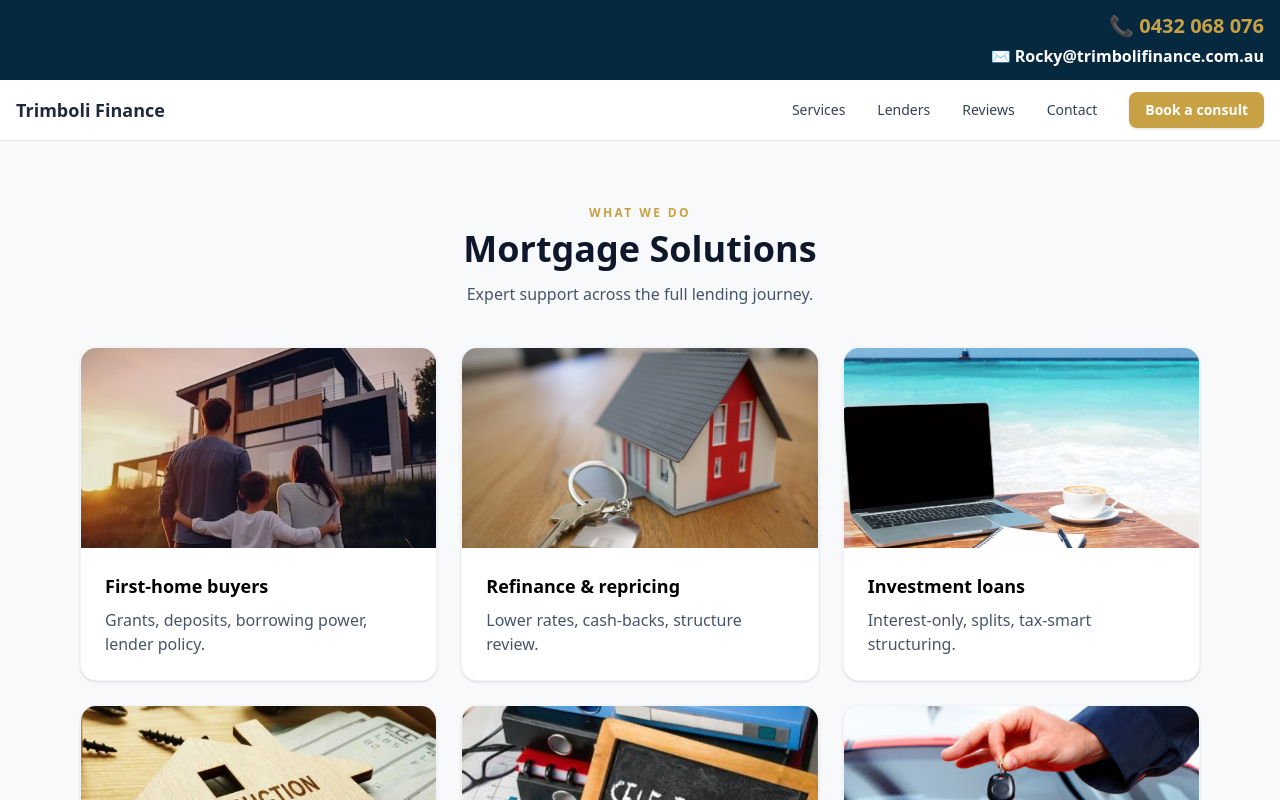
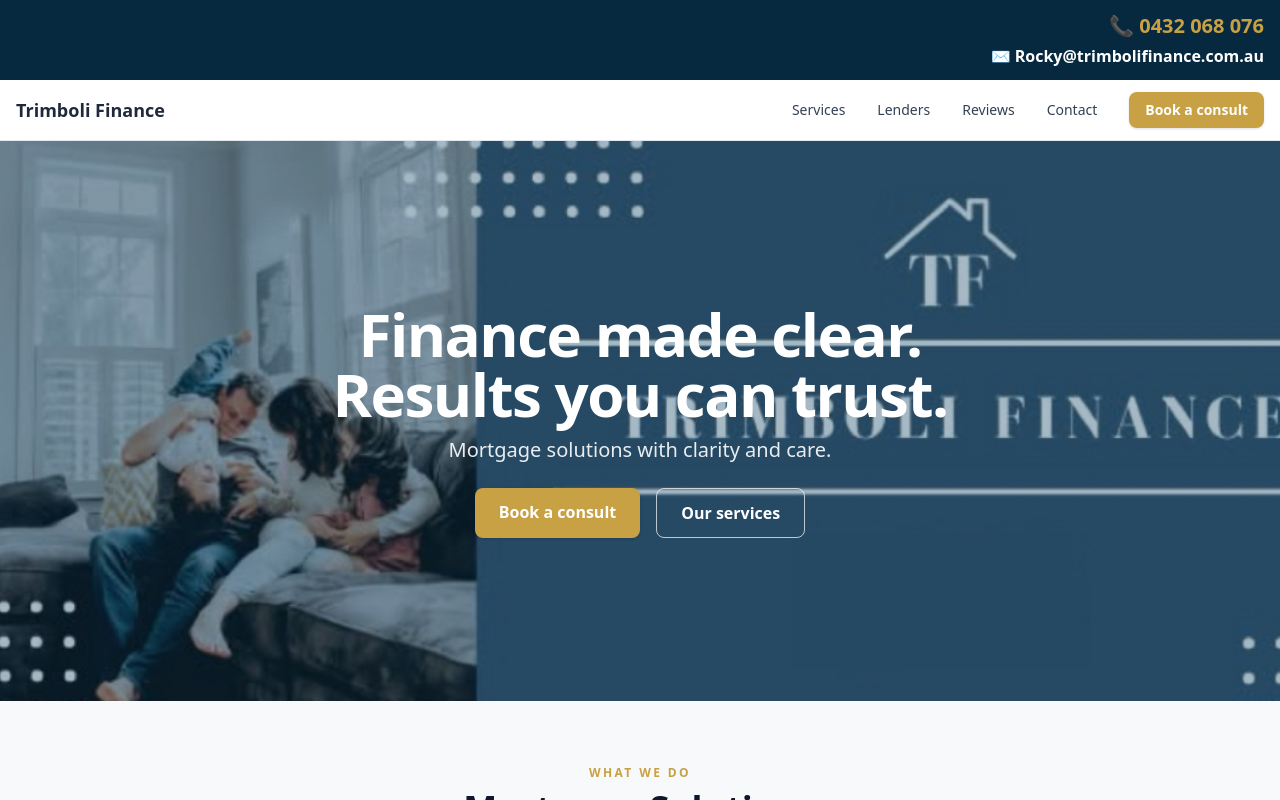
Before and after one commit to gianninatcassar-hash/trimboli-finance, a React (Vite) app: page / in a window 1280 px wide. Shown: the top 800 px of the page. Built offline with nearby package versions, Linux system fonts and the light colour scheme.

Commit message:
Update App.jsx

```diff
--- a/src/App.jsx
+++ b/src/App.jsx
@@ -127,7 +127,46 @@ export default function App() {
     <div>
       <Topbar />
       <Nav />
+{/* HERO */}
+<section id="home" className="relative">
+  {/* Background banner (make sure /public/hero-banner.png exists) */}
+  <img
+    src="/hero-banner.png"
+    alt="Trimboli Finance Hero"
+    className="h-[58vh] md:h-[70vh] w-full object-cover"
+  />
 
+  {/* Dark overlay so text is readable */}
+  <div className="absolute inset-0 bg-[rgba(11,59,90,0.35)]" />
+
+  {/* Text + buttons */}
+  <div className="absolute inset-0 flex flex-col items-center justify-center text-center px-4">
+    <h1 className="text-white font-extrabold tracking-tight leading-snug text-3xl sm:text-4xl md:text-5xl lg:text-6xl">
+      Finance made clear.<br className="hidden sm:block" />
+      Results you can trust.
+    </h1>
+
+    <p className="mt-3 text-white/90 text-base sm:text-lg md:text-xl max-w-2xl">
+      Mortgage solutions with clarity and care.
+    </p>
+
+    <div className="mt-6 flex flex-wrap gap-4 justify-center">
+      <a
+        href="mailto:Rocky@trimbolifinance.com.au?subject=Consultation%20Request&body=Hi,%20my%20name%20is%20___.%20My%20number%20is%20___.%20My%20enquiry%20is%20___.%20Best%20time%20to%20call%20___."
+        className="rounded-lg px-6 py-3 font-semibold text-white shadow text-sm sm:text-base"
+        style={{ backgroundColor: '#c7a144' }}
+      >
+        Book a consult
+      </a>
+      <a
+        href="#services"
+        className="rounded-lg px-6 py-3 font-semibold border border-white/70 text-white text-sm sm:text-base"
+      >
+        Our services
+      </a>
+    </div>
+  </div>
+</section>
 
 
       {/* WHAT WE DO (with photos above cards) */}
```
